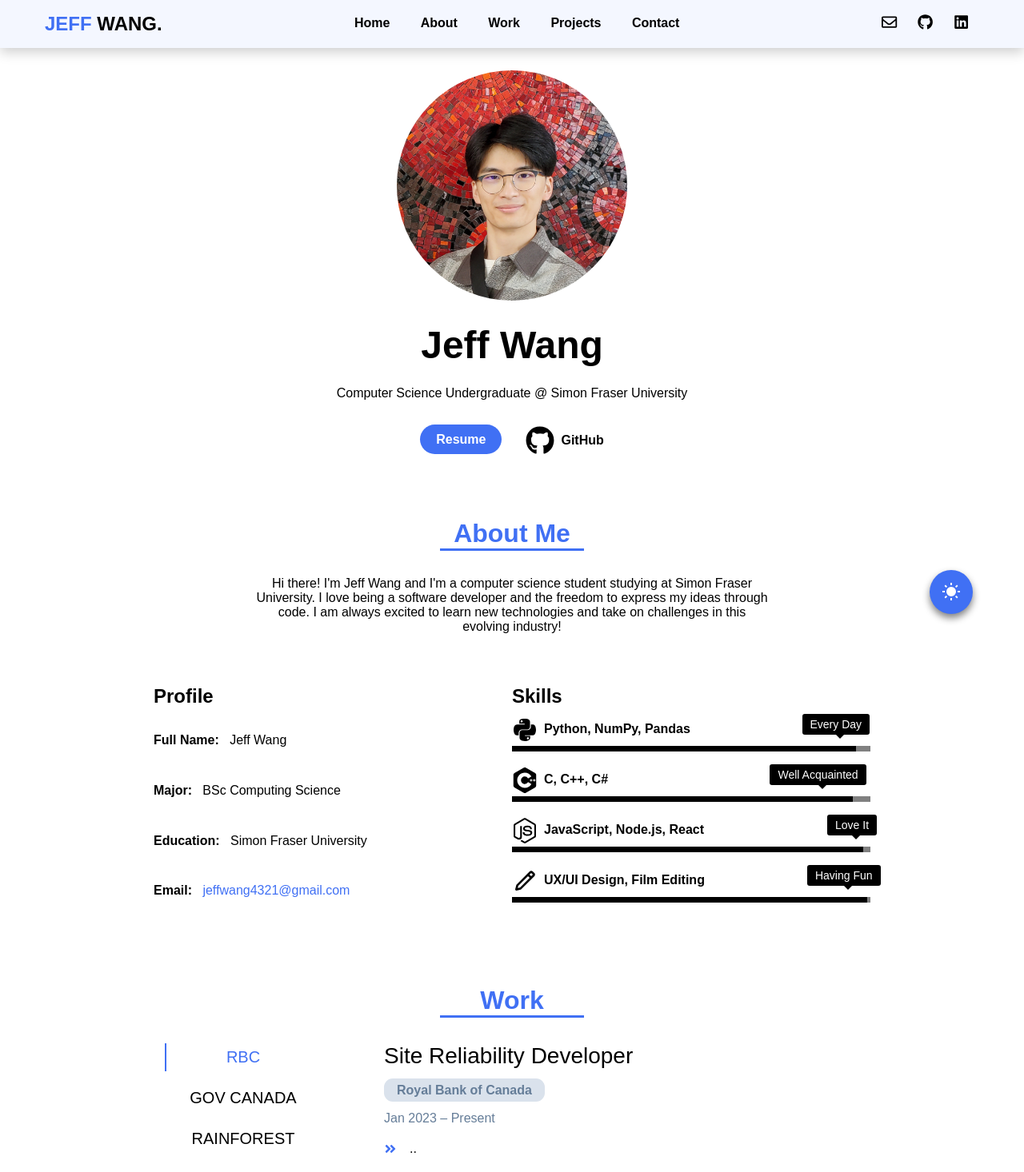
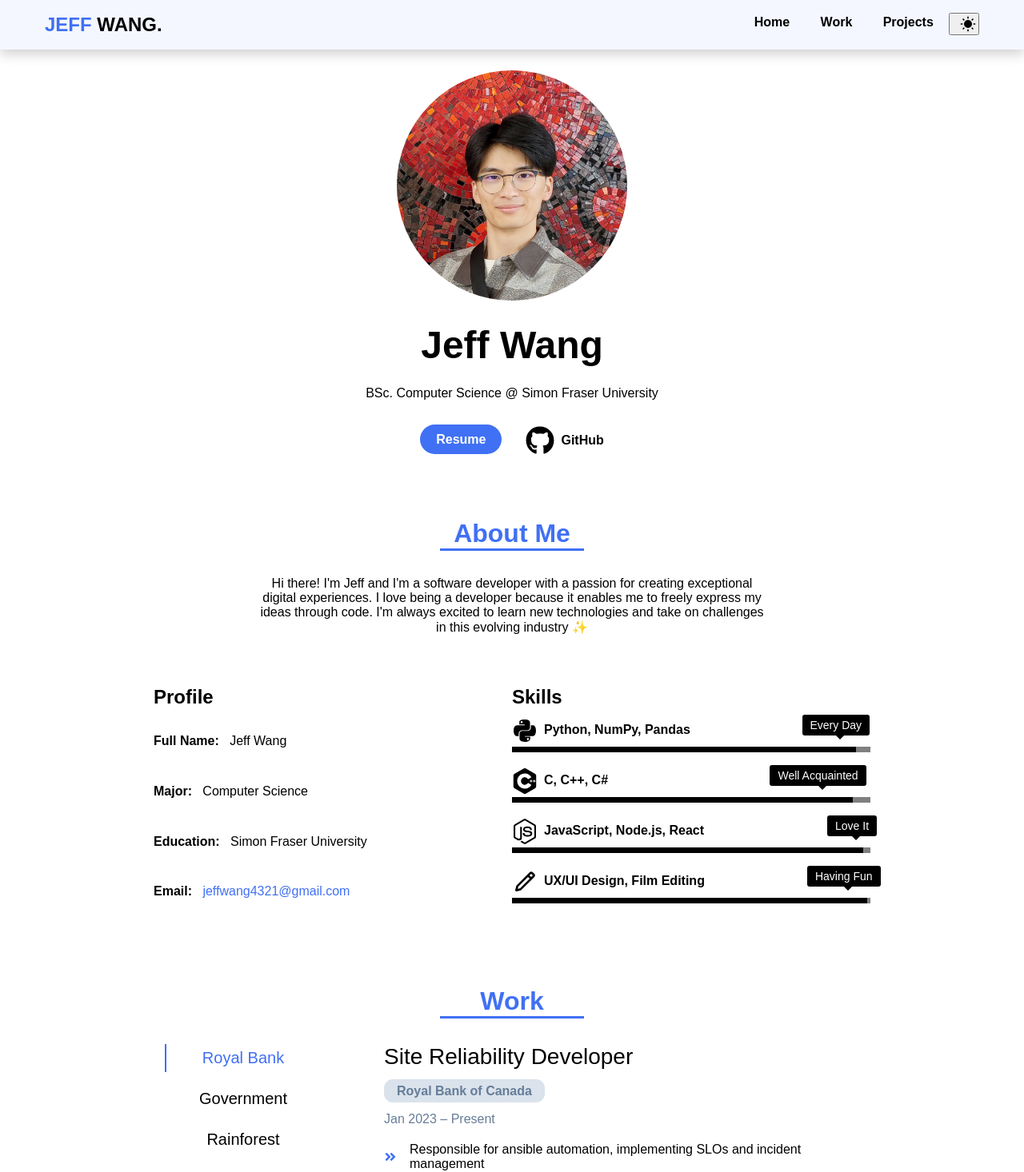
Before and after one commit to jeffwang4321/react-portfolio, a React (Create React App) app: page / in a window 1280 px wide. Shown: the top 1466 px of the page at 80% size. Built offline with nearby package versions, Linux system fonts and the light colour scheme.

Commit message:
Major UI update

```diff
--- a/src/App.js
+++ b/src/App.js
@@ -6,7 +6,6 @@ import SkillsSection from "./components/4-SkillsSection";
 import WorkSection from "./components/5-WorkSection";
 import ProjectSection from "./components/6-ProjectSection";
 import Footer from "./components/7-Footer";
-import ThemeButton from "./components/ThemeButton";
 import ImageToggle from "./components/ImageToggle";
 import { workImages } from "./components/0-Data";
 import { workSubtitles } from "./components/0-Data";
@@ -22,7 +21,6 @@ function App() {
       <ImageToggle images={workImages} subtitles={workSubtitles} />
       <ProjectSection />
       <Footer />
-      <ThemeButton />
     </>
   );
 }
--- a/src/components/0-Data.js
+++ b/src/components/0-Data.js
@@ -7,11 +7,11 @@ export const links = [
     url: "#home",
     text: "Home",
   },
-  {
-    id: 2,
-    url: "#about",
-    text: "About",
-  },
+  // {
+  //   id: 2,
+  //   url: "#about",
+  //   text: "About",
+  // },
   {
     id: 3,
     url: "#work",
@@ -22,11 +22,11 @@ export const links = [
     url: "#projects",
     text: "Projects",
   },
-  {
-    id: 5,
-    url: "#contact",
-    text: "Contact",
-  },
+  // {
+  //   id: 5,
+  //   url: "#contact",
+  //   text: "Contact",
+  // },
 ];
 
 export const social = [
@@ -34,41 +34,43 @@ export const social = [
     id: 1,
     url: "mailto:jeffwang4321@gmail.com",
     icon: <FaRegEnvelope />,
-    header: "jeffwang4321@gmail.com",
+    header: "Email",
   },
   {
     id: 2,
     url: "https://github.com/jeffwang4321",
     icon: <FaGithub />,
-    header: "github.com/jeffwang4321",
+    header: "Github",
   },
   {
     id: 3,
     url: "https://www.linkedin.com/in/jw4321/",
     icon: <FaLinkedin />,
-    header: "linkedin.com/in/jw4321",
+    header: "Linkedin",
   },
 ];
 
 export const work = [
   {
     id: 4,
-    header: "RBC",
+    header: "Royal Bank",
     company: "Royal Bank of Canada",
     title: "Site Reliability Developer",
     dates: "Jan 2023 – Present",
-    duties: [".."],
-    technologies: ["..."],
+    duties: [
+      "Responsible for ansible automation, implementing SLOs and incident management",
+    ],
+    technologies: ["Python", "Tableau", "Ansible", "Linux", "Shell Scripting"],
     images: [],
   },
   {
     id: 3,
-    header: "GOV CANADA",
+    header: "Government",
     company: "Government of Canada (PSPC)",
     title: "Web Application Developer, Co-op",
     dates: "May 2022 – Sep 2022",
     duties: [
-      "Developed and optimized 4 enterprise-level web applications for the Canadian government, handling over $945 million in transactions and annual gross using C#, ASP.NET Core, Vue.js, TypeScript, CSS, MS SQL and jQuery",
+      "Developed and optimized 4 enterprise-level web applications for federal departments, handling over $945 million in transactions and annual gross using C#, ASP.NET Core, Vue.js, TypeScript, CSS, MS SQL and jQuery",
       "Designed and deployed a responsive GIS web map parameters menu controlling data layers and map filters",
       "Refactored MVC architecture, implemented business billing logic, and automated database scripting in PHP",
     ],
@@ -91,17 +93,17 @@ export const work = [
   },
   {
     id: 2,
-    header: "RAINFOREST",
+    header: "Rainforest",
     company: "Rainforest Automation Inc",
     title: "Software Developer, Co-op",
     dates: "Jan 2021 – Sep 2021",
     duties: [
-      "Deployed 3 major functionalities to the company cloud web portal, driving over $4 million in sales using React, Redux, JavaScript, AWS, Lambda, S3, HTML and SASS. Resolving over 40+ JIRA bugs in a 4-month period",
+      "Deployed 3 major functionalities to the company cloud web portal, driving over $4 million in sales using React, Redux.js, JavaScript, AWS, Lambda, S3, HTML and SASS. Resolving over 40+ JIRA bugs in 4 month",
       "Reduced the demand history graph's render time by 80% from 5s to 1s by implementing Redux caching",
-      "Designed and developed the inactivity timeout function that automatically logs off a user after a period of time",
+      "Designed and developed an inactivity timeout function that automatically logs off a user after a period of time",
       "Implemented the pricing graph feature using Canvas API and optimized JSON history using Redux states",
       "Designed and automated frontend E2E testing using Cypress and firmware tests using Python's Fabric library",
-      "Automated REST API performance testing to monitor cloud health using Postman collections and environments",
+      "Automated REST API performance tests to monitor cloud health using Postman collections and environments",
       "Updated, troubleshooted, and reprogrammed UNIX firmware using CMD, Bash scripts, and XML commands",
     ],
     technologies: [
@@ -129,14 +131,14 @@ export const work = [
   },
   {
     id: 1,
-    header: "CLEARDENT",
+    header: "ClearDent",
     company: "Prococious Technology Inc",
     title: "Database Support Technician, Co-op",
     dates: "May 2019 – Dec 2019",
     duties: [
-      "Responsible for client software setup, updates, Microsoft SQL Server database migrations",
-      "Maintained, debugged and applied schema updates to SQL Servers using SQL Server Management Studio",
-      "Performed cloud database setup, backups, and automated integrity testing on DB backups using C++",
+      "Performed cloud database setup, backups, and automated integrity testing on database backups using C++",
+      "Responsible for client software setup, software updates, QA and Microsoft SQL Server database migrations",
+      "Maintained, debugged, and applied schema updates to SQL Servers using SQL Server Management Studio",
     ],
     technologies: [
       "SQL",
@@ -166,7 +168,7 @@ export const project = [
     company: "Multiplayer Socket Game - Personal Project",
     dates: "Duration: 2 weeks (Nov 2020)",
     duties: [
-      "Architectured the server-side web application’s frontend and backend using Node.js, Express.js, and Socket.io",
+      "Architectured the server-side web application's frontend and backend using Node.js, Express.js, and Socket.io",
       "Implemented responsive design, a group chat feature, 3 unique minigames, and automatic score tracking",
       "Organized client connections into unique game rooms where individual rooms can run asynchronously",
       "Implemented real-time communication between the client-server environment using TCP web sockets",
--- a/src/components/1-Navbar.js
+++ b/src/components/1-Navbar.js
@@ -1,6 +1,7 @@
 import React, { useState, useRef, useEffect } from "react";
 import { FaBars } from "react-icons/fa";
 import { links, social } from "./0-Data";
+import ThemeButton from "./ThemeButton";
 import "../styles/1-Navbar.css";
 
 const Navbar = () => {
@@ -46,9 +47,13 @@ const Navbar = () => {
                 </li>
               );
             })}
+            <li>
+              <ThemeButton />
+            </li>
           </ul>
         </div>
-        <ul className="social-icons">
+
+        {/* <ul className="social-icons">
           {social.map((socialIcon) => {
             const { id, url, icon } = socialIcon;
             return (
@@ -59,7 +64,7 @@ const Navbar = () => {
               </li>
             );
           })}
-        </ul>
+        </ul> */}
       </div>
     </nav>
   );
--- a/src/components/2-HomeSection.js
+++ b/src/components/2-HomeSection.js
@@ -7,9 +7,9 @@ const HomeSection = () => {
     <div id="home">
       <img src={"./assets/headshot.jpg"} alt="headshot" />
       <h4>Jeff Wang</h4>
-      <p>Computer Science Undergraduate @ Simon Fraser University</p>
+      <p>BSc. Computer Science @ Simon Fraser University</p>
       <div id="home_buttons">
-        <a id="resume_button" href={"./assets/Resume.pdf"} target="_">
+        <a id="resume_button" href={"./assets/Jeff Wang Resume.pdf"} target="_">
           <b>Resume</b>
         </a>
         <a id="git_button" href="https://github.com/jeffwang4321" target="_">
--- a/src/components/3-AboutSection.js
+++ b/src/components/3-AboutSection.js
@@ -6,10 +6,11 @@ const AboutSection = () => {
     <div id="about">
       <h3>About Me</h3>
       <p>
-        Hi there! I'm Jeff Wang and I'm a computer science student studying at
-        Simon Fraser University. I love being a software developer and the
-        freedom to express my ideas through code. I am always excited to learn
-        new technologies and take on challenges in this evolving industry!
+        Hi there! I'm Jeff and I'm a software developer with a passion for
+        creating exceptional digital experiences. I love being a developer
+        because it enables me to freely express my ideas through code. I'm
+        always excited to learn new technologies and take on challenges in this
+        evolving industry ✨
       </p>
     </div>
   );
--- a/src/components/4-SkillsSection.js
+++ b/src/components/4-SkillsSection.js
@@ -17,7 +17,7 @@ const SkillsSection = () => {
           </li>
           <li>
             <strong>Major:</strong>
-            <span> &#160; BSc Computing Science</span>
+            <span> &#160; Computer Science</span>
           </li>
           <li>
             <strong>Education:</strong>
--- a/src/components/7-Footer.js
+++ b/src/components/7-Footer.js
@@ -3,8 +3,8 @@ import { social } from "./0-Data";
 import "../styles/7-Footer.css";
 
 const Footer = () => {
-  const [title, setTitle] = useState("Jeff Wang.");
-  const [subtitle, setSubtitle] = useState("© 2022 All Rights Reserved");
+  const [title, setTitle] = useState("JEFF WANG.");
+  // const [subtitle, setSubtitle] = useState("© 2022 All Rights Reserved");
 
   return (
     <footer id="contact">
@@ -18,21 +18,22 @@ const Footer = () => {
               target="_"
               className="icon"
               onMouseEnter={() => setTitle(social.header)}
-              onMouseLeave={() => setTitle("Jeff Wang.")}
+              onMouseLeave={() => setTitle("JEFF WANG.")}
             >
               {social.icon}
             </a>
           );
         })}
       </div>
-      <a
+      Built with 💙 by Jeff
+      {/* <a
         href="https://github.com/jeffwang4321"
         target="_"
         onMouseEnter={() => setSubtitle("Built with 💙 by Jeff Wang")}
         onMouseLeave={() => setSubtitle("© 2022 All Rights Reserved")}
       >
         {subtitle}
-      </a>
+      </a> */}
     </footer>
   );
 };
--- a/src/styles/1-Navbar.css
+++ b/src/styles/1-Navbar.css
@@ -13,13 +13,14 @@ nav {
   z-index: 1;
   background: var(--clr-main-2);
   box-shadow: 0 5px 15px var(--clr-dropshadow);
-  transition: var(--transition);
+  /* transition: var(--transition); */
 }
 .nav-header {
   display: flex;
   align-items: center;
   justify-content: space-between;
-  padding: 1rem;
+  padding: 0.5rem;
+  border-bottom: 1px solid lightgray;
 }
 .nav-toggle {
   background: transparent;
@@ -37,13 +38,14 @@ nav {
   display: block;
   padding: 0.5rem 1.5rem;
   color: var(--clr-font);
-  transition: var(--transition);
+  /* transition: var(--transition); */
 }
 .links a:hover {
   padding-left: 2.5rem;
   color: var(--clr-main-1);
+  transition: var(--transition);
 }
-.social-icons {
+.social-icons, .theme-btn-icon {
   display: none;
 }
 .links-container {
@@ -52,7 +54,7 @@ nav {
   transition: var(--transition);
 }
 
-@media screen and (min-width: 765px) {
+@media screen and (min-width: 500px) {
   .nav-center {
     display: flex;
     align-items: center;
@@ -63,6 +65,7 @@ nav {
   }
   .nav-header {
     padding: 0;
+    border: none;
   }
   .nav-toggle {
     display: none;
@@ -76,14 +79,14 @@ nav {
   .links a {
     padding: 0.2rem 0.6rem;
     margin: 0rem 0.6rem;
-    border-bottom: 3px solid transparent;
+    /* border-bottom: 3px solid transparent; */
   }
   .links a:hover {
     padding: 0.2rem 0.6rem;
     margin: 0rem 0.6rem;
-    border-bottom: 3px solid var(--clr-main-1);
+    /* border-bottom: 3px solid var(--clr-main-1); */
   }
-  .social-icons {
+  .social-icons, .theme-btn-icon {
     display: flex;
   }
   .social-icons a {
--- a/src/styles/7-Footer.css
+++ b/src/styles/7-Footer.css
@@ -9,7 +9,7 @@ footer {
   background: black;
   color: white;
   border-top: 7px solid var(--clr-footer);
-  transition: var(--transition);
+  /* transition: var(--transition); */
 }
 footer a {
   color: white;
@@ -17,7 +17,7 @@ footer a {
 .footer-links a {
   padding: 1rem;
   font-size: 1.5rem;
-  transition: var(--transition);
+  /* transition: var(--transition); */
 }
 footer a:hover {
   color: var(--clr-main-1);
--- a/src/styles/ThemeButton.css
+++ b/src/styles/ThemeButton.css
@@ -3,40 +3,15 @@
 Theme Button
 ===============
 */
-.theme-btn {
-  position: fixed;
-  bottom: 2rem;
-  right: 5vw;
-  z-index: 1;
-  padding: 15px 15px 10px;
-  color: white;
-  background-color: var(--clr-main-1);
-  border: none;
-  border-radius: 50%;
-  box-shadow: 0 5px 10px grey;
+.theme-btn-icon {
+  margin-left: 10px;
+  color: var(--clr-font);
   font-size: 1.5rem;
   cursor: pointer;
-  transition: var(--transition);
+  border-radius: 50%;
+  padding: 2px;
+  background-color: none;
 }
-.theme-btn:hover {
-  background-color: var(--clr-highlight);
+.theme-btn-icon:hover {
+  background-color: rgba(180, 180, 180, 0.4);
 }
-
-.theme-btn-icon {
-  animation: blink 4s infinite;
-}
-
-@keyframes blink {
-  0% {
-    color: white;
-  }
-  80% {
-    color: white;
-  }
-  81% {
-    color: transparent;
-  }
-  100% {
-    color: transparent;
-  }
-}
--- /dev/null
+++ b/src/styles/ThemeButtonOld.css
@@ -0,0 +1,42 @@
+/*
+===============
+Theme Button
+===============
+*/
+.theme-btn {
+  position: fixed;
+  bottom: 2rem;
+  right: 5vw;
+  z-index: 1;
+  padding: 15px 15px 10px;
+  color: white;
+  background-color: var(--clr-main-1);
+  border: none;
+  border-radius: 50%;
+  box-shadow: 0 5px 10px grey;
+  font-size: 1.5rem;
+  cursor: pointer;
+  transition: var(--transition);
+}
+.theme-btn:hover {
+  background-color: var(--clr-highlight);
+}
+
+.theme-btn-icon {
+  animation: blink 4s infinite;
+}
+
+@keyframes blink {
+  0% {
+    color: white;
+  }
+  80% {
+    color: white;
+  }
+  81% {
+    color: transparent;
+  }
+  100% {
+    color: transparent;
+  }
+}
```
Also changed, not shown: src/components/ThemeButtonOld.js (added, +27 -0 lines), 1 other file (tests, documents, lock files or other folders).
